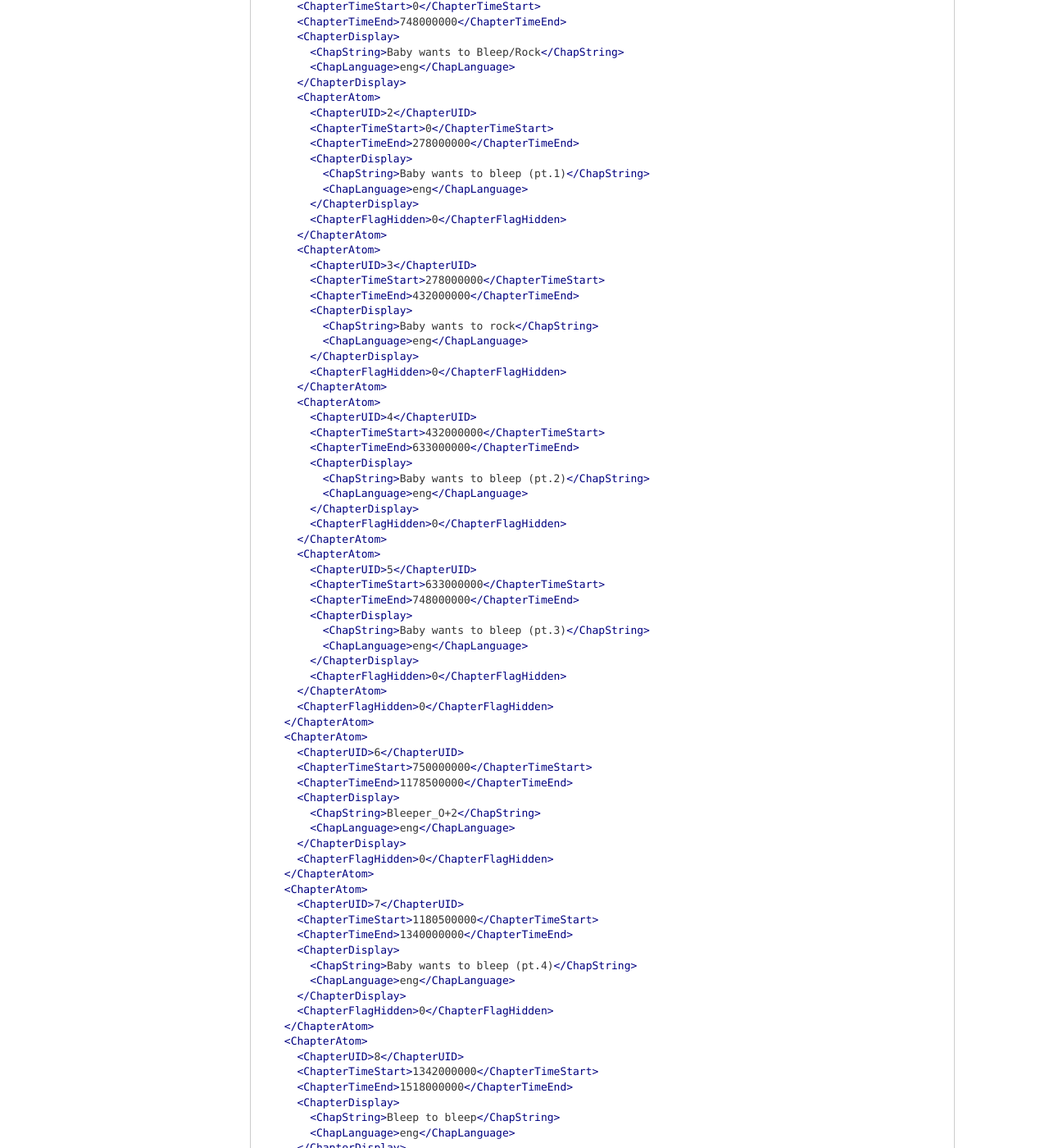
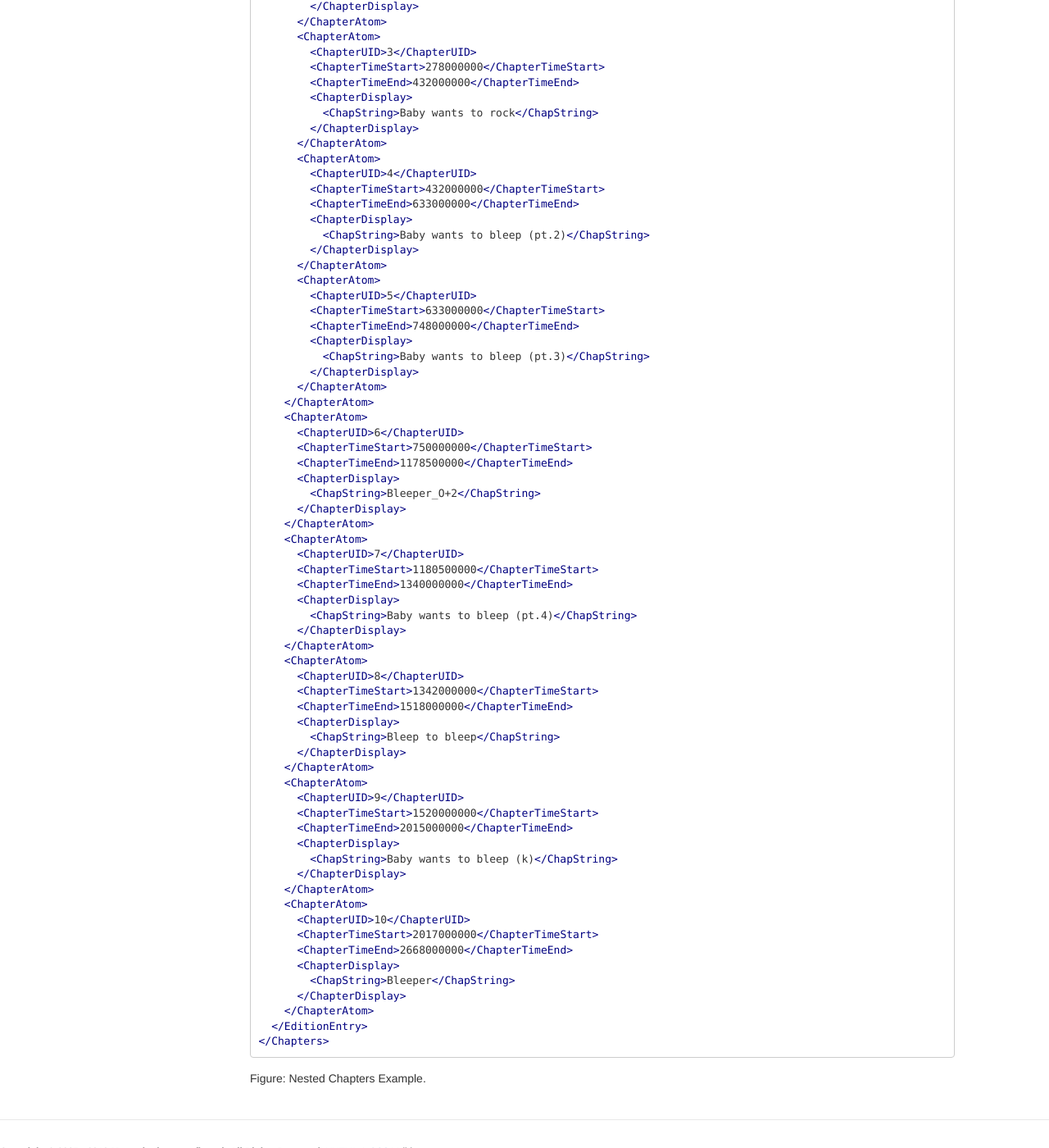
Before and after one commit to ietf-wg-cellar/matroska-specification, a Jekyll site: the page built from chapters.md, in a window 1280 px wide and 1400 px high, scrolled down 4657 px. Shown: the whole window at 82% size. Built offline with Jekyll 4.4.1, drawn with Linux system fonts in a browser that asks for light colours; some of the changed text lies outside the part shown.

Commit message:
remove default values from chapter examples
Examples should present the minimum mandatory information for the example
to be easy to understand.

````diff
--- a/chapters.md
+++ b/chapters.md
@@ -206,9 +206,7 @@
       <ChapterTimeEnd>5000000000</ChapterTimeEnd>
       <ChapterDisplay>
         <ChapString>Intro</ChapString>
-        <ChapLanguage>eng</ChapLanguage>
       </ChapterDisplay>
-      <ChapterFlagHidden>0</ChapterFlagHidden>
     </ChapterAtom>
     <ChapterAtom>
       <ChapterUID>2311527</ChapterUID>
@@ -216,13 +214,11 @@
       <ChapterTimeEnd>25000000000</ChapterTimeEnd>
       <ChapterDisplay>
         <ChapString>Before the crime</ChapString>
-        <ChapLanguage>eng</ChapLanguage>
       </ChapterDisplay>
       <ChapterDisplay>
         <ChapString>Avant le crime</ChapString>
         <ChapLanguage>fra</ChapLanguage>
       </ChapterDisplay>
-      <ChapterFlagHidden>0</ChapterFlagHidden>
     </ChapterAtom>
     <ChapterAtom>
       <ChapterUID>3430008</ChapterUID>
@@ -230,13 +226,11 @@
       <ChapterTimeEnd>27500000000</ChapterTimeEnd>
       <ChapterDisplay>
         <ChapString>The crime</ChapString>
-        <ChapLanguage>eng</ChapLanguage>
       </ChapterDisplay>
       <ChapterDisplay>
         <ChapString>Le crime</ChapString>
         <ChapLanguage>fra</ChapLanguage>
       </ChapterDisplay>
-      <ChapterFlagHidden>0</ChapterFlagHidden>
     </ChapterAtom>
     <ChapterAtom>
       <ChapterUID>4548489</ChapterUID>
@@ -244,13 +238,11 @@
       <ChapterTimeEnd>38000000000</ChapterTimeEnd>
       <ChapterDisplay>
         <ChapString>After the crime</ChapString>
-        <ChapLanguage>eng</ChapLanguage>
       </ChapterDisplay>
       <ChapterDisplay>
         <ChapString>Après le crime</ChapString>
         <ChapLanguage>fra</ChapLanguage>
       </ChapterDisplay>
-      <ChapterFlagHidden>0</ChapterFlagHidden>
     </ChapterAtom>
     <ChapterAtom>
       <ChapterUID>5666960</ChapterUID>
@@ -258,15 +250,12 @@
       <ChapterTimeEnd>43000000000</ChapterTimeEnd>
       <ChapterDisplay>
         <ChapString>Credits</ChapString>
-        <ChapLanguage>eng</ChapLanguage>
       </ChapterDisplay>
       <ChapterDisplay>
         <ChapString>Générique</ChapString>
         <ChapLanguage>fra</ChapLanguage>
       </ChapterDisplay>
-      <ChapterFlagHidden>0</ChapterFlagHidden>
     </ChapterAtom>
-    <EditionFlagDefault>0</EditionFlagDefault>
   </EditionEntry>
 </Chapters>
 ```
@@ -300,7 +289,6 @@
       <ChapterTimeEnd>748000000</ChapterTimeEnd>
       <ChapterDisplay>
         <ChapString>Baby wants to Bleep/Rock</ChapString>
-        <ChapLanguage>eng</ChapLanguage>
       </ChapterDisplay>
       <ChapterAtom>
         <ChapterUID>2</ChapterUID>
@@ -308,9 +296,7 @@
         <ChapterTimeEnd>278000000</ChapterTimeEnd>
         <ChapterDisplay>
           <ChapString>Baby wants to bleep (pt.1)</ChapString>
-          <ChapLanguage>eng</ChapLanguage>
         </ChapterDisplay>
-        <ChapterFlagHidden>0</ChapterFlagHidden>
       </ChapterAtom>
       <ChapterAtom>
         <ChapterUID>3</ChapterUID>
@@ -318,9 +304,7 @@
         <ChapterTimeEnd>432000000</ChapterTimeEnd>
         <ChapterDisplay>
           <ChapString>Baby wants to rock</ChapString>
-          <ChapLanguage>eng</ChapLanguage>
         </ChapterDisplay>
-        <ChapterFlagHidden>0</ChapterFlagHidden>
       </ChapterAtom>
       <ChapterAtom>
         <ChapterUID>4</ChapterUID>
@@ -328,9 +312,7 @@
         <ChapterTimeEnd>633000000</ChapterTimeEnd>
         <ChapterDisplay>
           <ChapString>Baby wants to bleep (pt.2)</ChapString>
-          <ChapLanguage>eng</ChapLanguage>
         </ChapterDisplay>
-        <ChapterFlagHidden>0</ChapterFlagHidden>
       </ChapterAtom>
       <ChapterAtom>
         <ChapterUID>5</ChapterUID>
@@ -338,11 +320,8 @@
         <ChapterTimeEnd>748000000</ChapterTimeEnd>
         <ChapterDisplay>
           <ChapString>Baby wants to bleep (pt.3)</ChapString>
-          <ChapLanguage>eng</ChapLanguage>
         </ChapterDisplay>
-        <ChapterFlagHidden>0</ChapterFlagHidden>
       </ChapterAtom>
-      <ChapterFlagHidden>0</ChapterFlagHidden>
     </ChapterAtom>
     <ChapterAtom>
       <ChapterUID>6</ChapterUID>
@@ -350,9 +329,7 @@
       <ChapterTimeEnd>1178500000</ChapterTimeEnd>
       <ChapterDisplay>
         <ChapString>Bleeper_O+2</ChapString>
-        <ChapLanguage>eng</ChapLanguage>
       </ChapterDisplay>
-      <ChapterFlagHidden>0</ChapterFlagHidden>
     </ChapterAtom>
     <ChapterAtom>
       <ChapterUID>7</ChapterUID>
@@ -360,9 +337,7 @@
       <ChapterTimeEnd>1340000000</ChapterTimeEnd>
       <ChapterDisplay>
         <ChapString>Baby wants to bleep (pt.4)</ChapString>
-        <ChapLanguage>eng</ChapLanguage>
       </ChapterDisplay>
-      <ChapterFlagHidden>0</ChapterFlagHidden>
     </ChapterAtom>
     <ChapterAtom>
       <ChapterUID>8</ChapterUID>
@@ -370,9 +345,7 @@
       <ChapterTimeEnd>1518000000</ChapterTimeEnd>
       <ChapterDisplay>
         <ChapString>Bleep to bleep</ChapString>
-        <ChapLanguage>eng</ChapLanguage>
       </ChapterDisplay>
-      <ChapterFlagHidden>0</ChapterFlagHidden>
     </ChapterAtom>
     <ChapterAtom>
       <ChapterUID>9</ChapterUID>
@@ -380,9 +353,7 @@
       <ChapterTimeEnd>2015000000</ChapterTimeEnd>
       <ChapterDisplay>
         <ChapString>Baby wants to bleep (k)</ChapString>
-        <ChapLanguage>eng</ChapLanguage>
       </ChapterDisplay>
-      <ChapterFlagHidden>0</ChapterFlagHidden>
     </ChapterAtom>
     <ChapterAtom>
       <ChapterUID>10</ChapterUID>
@@ -390,11 +361,8 @@
       <ChapterTimeEnd>2668000000</ChapterTimeEnd>
       <ChapterDisplay>
         <ChapString>Bleeper</ChapString>
-        <ChapLanguage>eng</ChapLanguage>
       </ChapterDisplay>
-      <ChapterFlagHidden>0</ChapterFlagHidden>
     </ChapterAtom>
-    <EditionFlagDefault>0</EditionFlagDefault>
   </EditionEntry>
 </Chapters>
 ```
````
